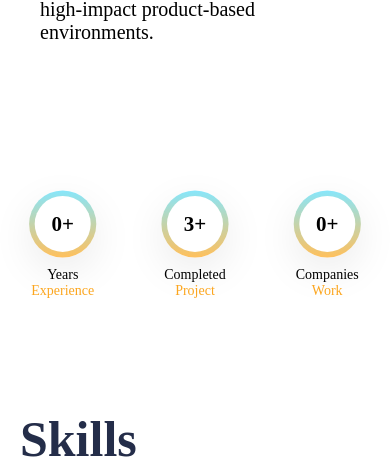
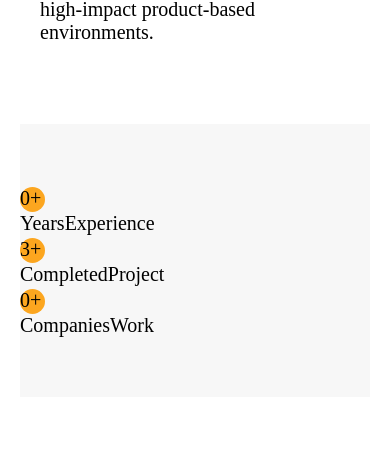
Before and after one commit to Sushantdeveloper/reactPortfolio, a React (Create React App) app: page / in a window 390 px wide. Shown: the part 1267-1726 px from the top of the page. Built offline with nearby package versions, Linux system fonts and the light colour scheme; a web font is replaced by a local one.

Commit message:
Update exp.css

```diff
--- a/src/components/exprience/exp.css
+++ b/src/components/exprience/exp.css
@@ -1,52 +1,83 @@
-.Exprience{
-    margin-top: 6rem;
+.content_container {
     display: flex;
-    align-items: center;
-    justify-content: center;
-    gap: 5rem;
-    margin-bottom: 5rem;
-    height: 25vh;
+    flex-wrap: wrap;
+    margin: 0 auto;
+    max-width: 800px;
+    gap: 5%;
+    justify-content: space-between;
 }
-.achivement{
+.Exprience {
+    padding: 90px 0 100px;
+    background: #80808010;
+}
+
+.eduction_section {
+    padding: 90px 0 100px;
+}
+.exp_details {
+    flex-basis: 77%;
     display: flex;
-    flex-direction: column;
-    align-items: center;
+    flex-wrap: wrap;
+    justify-content: space-between;
+    gap:2%;
 }
-.circle{
-    width: 4rem;
-background-color: white;
-border-radius: 100%;
-position: relative;
-display: flex;
-height: 4rem;
-align-items: center;
-justify-content: center;
-font-size: 1.5rem;
-margin-bottom: 1rem;
-font-weight: bold;
+.company {
+    flex-basis: 92%;
 
 }
-.circle::before{
-    border-radius: 100%;
-    content: '';
-    background-image: linear-gradient(to bottom, #87e6fb 0%,#ffc05c 100%);
-    top: -8px;
-    bottom: -8px;
-    left: -8px;
-    right: -8px;
+.company h4{
+    font-weight: 600;
+    margin-bottom: 10px;
+}
+.company p{
+    position:relative;
+}
+.company p:before {
+    content: "";
     position: absolute;
-    z-index: -1;
-    box-shadow: var(--boxShadow);
+    width: 2px;
+    height: 95%;
+    background:#000;
+    left: -6%;
+    right: auto;
+    top: 2%;
 }
-.achivement>:nth-child(3)
-{
-color: var(--orange);
+.dark .company p:before {
+    background:#fff;
 }
-@media screen and (max-width: 480px) {
-    .Exprience{
-        transform: scale(0.7);
-       margin-top: 3rem;
-    height: 15vh;
+.mb-5{
+    margin-bottom: 30px;
+}
+.date{
+    flex-basis: 18%;
+    text-align: end;
+}
 
+.circle{
+    width: 25px;
+    margin-top: 3px;
+    height: 25px;
+    background: var(--orange);
+    padding: 0;
+    border-radius: 50%;
+    flex-basis: 5%;
+}
+
+@media screen and (max-width:1024px){
+    .eduction_section, .Exprience{
+        padding: 70px 0 80px;
     }
 }
+@media screen and (max-width:767px){
+    .exp_details, .date {
+        flex-basis: 100%;
+    }
+    .Exprience,
+    .eduction_section {
+        padding: 60px 0;
+    }
+
+    .content_container {
+        gap: 20px;
+    }
+}
```
